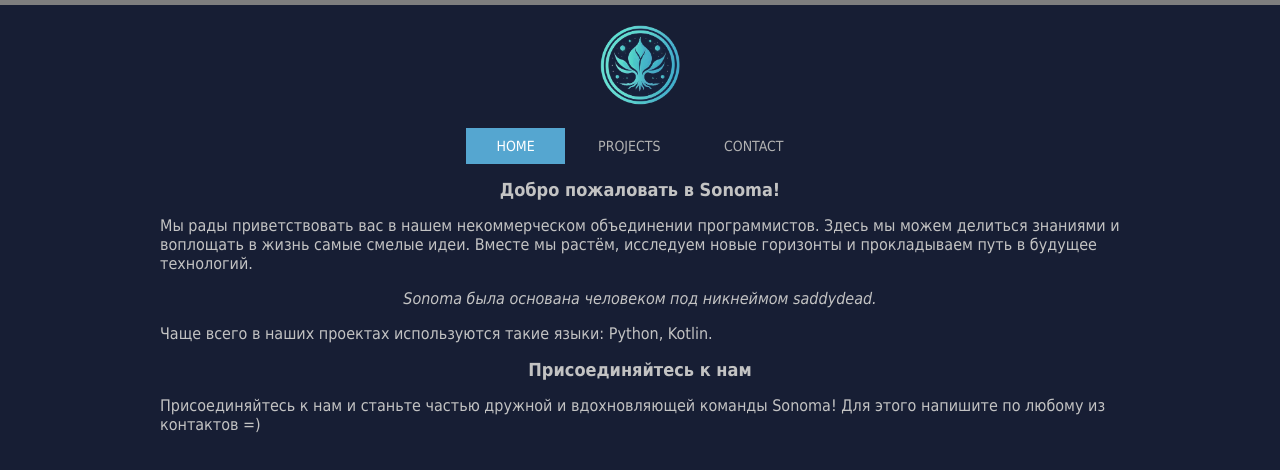
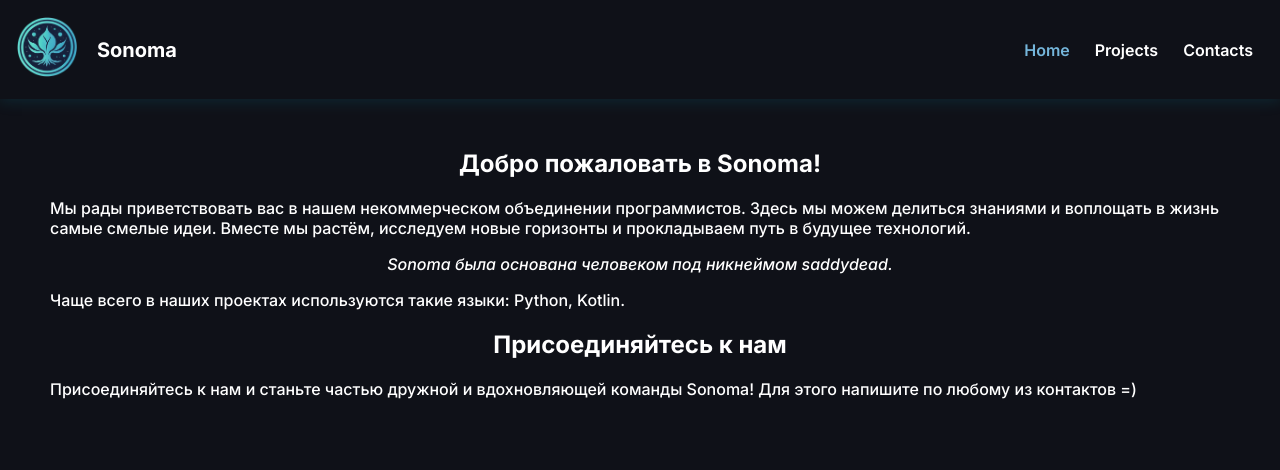
Before and after one commit to sonoma-org/sonoma-site, a plain HTML site: page www/index.html in a window 1280 px wide. Drawn offline with Linux system fonts and the light colour scheme; files that its build step writes are made by us from their sources.

Commit message:
new design

```diff
--- /dev/null
+++ b/www/css/style.css
@@ -0,0 +1,71 @@
+body {
+    margin: 0px;
+    background-color: rgb(15, 17, 24);
+    color: #fff;
+    font-family: "Inter";
+    font-optical-sizing: auto;
+    font-weight: 500;
+    font-style: normal;
+}
+
+.navbar {
+    padding: 7px;
+    justify-content: space-between;
+    display: flex;
+    align-items: center;
+    -webkit-box-shadow: 0px 1px 14px 1px rgba(14, 134, 159, 0.2);
+    -moz-box-shadow: 0px 1px 14px 1px rgba(14, 134, 159, 0.2);
+    box-shadow: 0px 1px 14px 1px rgba(14, 134, 159, 0.2);
+}
+
+.navbar-left div:hover, .navbar-right div:hover {
+    color: rgb(135, 138, 247);
+}
+
+.navbar-left a {
+    font-weight: 700;
+    font-size: 20px;
+}
+
+.navbar-left, .navbar-right {
+    display: flex;
+    align-items: center;
+}
+
+.navbar-left > *, .navbar-right > * {
+    padding: 10px;
+}
+
+.navbar-right a {
+    font-weight: 600;
+    padding: 5px 20px 5px 5px;
+}
+
+
+.active {
+	color: rgb(117, 182, 219);
+}
+
+a {
+    text-decoration: none;
+    color: #fff;
+}
+
+.main {
+    margin: 50px;
+}
+
+
+.repos {
+	padding: 20px;
+	background: #181818;
+	margin: 15px;
+}
+
+.original-button {
+    color: rgb(117, 182, 219);
+    align-items: center;
+    align-content: center;
+    margin-left: 45.2%;
+
+}
--- a/www/css/styles.css
+++ /dev/null
@@ -1,88 +0,0 @@
-body {
-    color: #c3c3c3;
-	font: 12px Tahoma, sans-serif;
-	background-color: rgb(23, 30, 52);
-	border-top: 5px solid #7e7e7e;
-	margin: 0;
-}
-
-#wrapper {
-	max-width: 960px;
-	margin: auto;
-}
-
-header {
-	padding: 20px 0;
-}
-
-a {
-    text-decoration: none;
-}
-
-nav a {
-	text-decoration: none;
-}
-
-nav ul {
-	margin: 0;
-	padding: 0;
-}
-
-nav li {
-	list-style-position: inside;
-	font: 14px 'Tahoma', sans-serif;
-	padding: 10px;
-}
-
-.top-menu li {
-	display: inline-block;
-	padding: 10px 30px;
-	margin: 0;
-}
-
-.top-menu li.active {
-	background: rgb(85, 166, 208);
-	color: #fff;
-}
-
-.top-menu a {
-	color: #b2b2b2;
-}
-
-footer {
-	background: #7e7e7e;
-	color: #dbdbdb;
-	font-size: 11px;
-    position: absolute;
-    left: 0;
-    bottom: 0;
-    width: 100%;
-    height: 10px;
-}
-
-.repos {
-	padding: 20px;
-	background: #181818;
-	margin: 15px;
-}
-
-.btn-new {
-	align-content: center;
-	margin-top: 20px;
-	margin-left: 45.2%;
-    border: none;
-	height: 30px;
-	width: 80px;
-    border-radius: 10px;
-    text-decoration: none;
-    color: white;
-    background: rgb(90, 152, 200);
-    box-shadow: 0 3px 0 rgb(54, 92, 122);
-}
-
-.btn-new:hover {
-    background: rgb(54, 92, 122);
-    box-shadow: none;
-    position: relative;
-    top: 3px;
-}
--- a/www/index.html
+++ b/www/index.html
@@ -1,28 +1,29 @@
 <!DOCTYPE html>
-<html lang="en">
+<html>
     <head>
-	<meta http-equiv="Content-type" content="text/html; charset=utf-8">
-    <title>Sonoma Org.</title>
-    <link href="/static/css/styles.css" rel="stylesheet">
-	<link rel="stylesheet" href="https://fonts.googleapis.com/css?family=Oswald:400,300" type="text/css">
+        <meta charset="UTF-8">
+        <meta http-equiv="X-UA-Compatible" contents="IE=edge">
+        <link rel="preconnect" href="https://fonts.googleapis.com">
+        <link rel="preconnect" href="https://fonts.gstatic.com" crossorigin>
+        <link href="https://fonts.googleapis.com/css2?family=Inter:ital,opsz,wght@0,14..32,100..900;1,14..32,100..900&display=swap" rel="stylesheet">
+        <link type="text/css" rel="stylesheet" href="static/css/style.css">
+        <meta name="viewport" contents="width=device-width, initial-scale=1.0">
         <link rel="icon" href="/favicon.ico" type="image/x-icon">
+        <title>Sonoma</title>
     </head>
     <body>
-    <div id="wrapper">
-        <header>
-            <center>
-                <a href="/"><img src="images/sonoma.png" alt="Sonoma logo" width="80" height="80"></a>
-            </center>
-        </header>
-        <center>
-            <nav>
-                <ul class="top-menu">
-                    <li class="active">HOME</li>
-                    <li><a href="/projects">PROJECTS</a></li>
-                    <li><a href="/contact">CONTACT</a></li>
-                </ul>
-            </nav>
-        </center>
+        <div class="navbar">
+            <div class="navbar-left">
+                <a href="/"><img src="images/sonoma.png" alt="Sonoma logo" width="60" height="60"></a>
+                <a>Sonoma</a>
+            </div>
+            <div class="navbar-right">
+                <a class="active" href="/">Home</a>
+                <a href="/projects">Projects</a>
+                <a href="/contact">Contacts</a>
+            </div>
+        </div>
+        <div class="main">
             <h2 align="center">
                 Добро пожаловать в Sonoma!
             </h2>
```
Also changed, not shown: www/html/repos.html (+1 -5 lines), www/pages/contact.html (+20 -22 lines), www/pages/projects.html (+21 -20 lines), 2 other files. Lines whose indentation alone changed are shown as unchanged.
